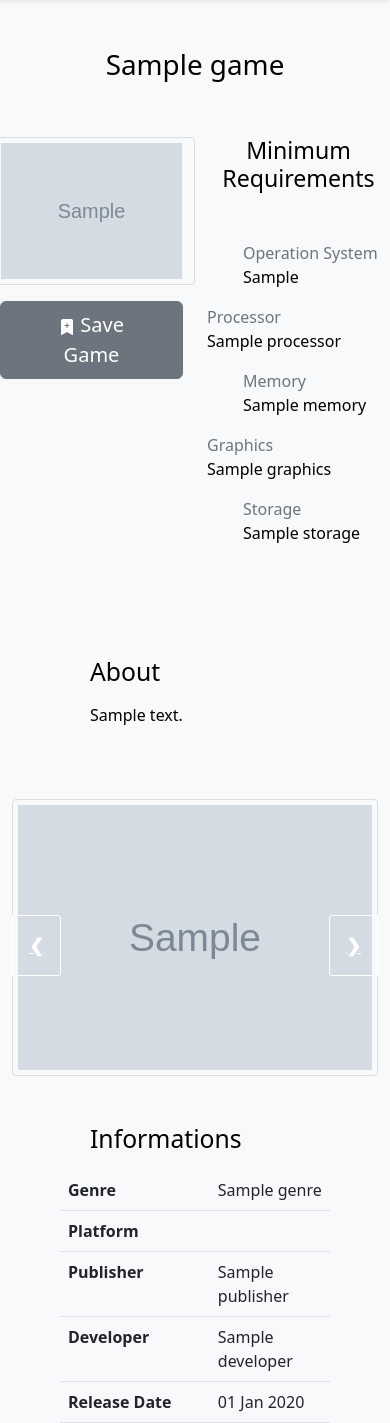
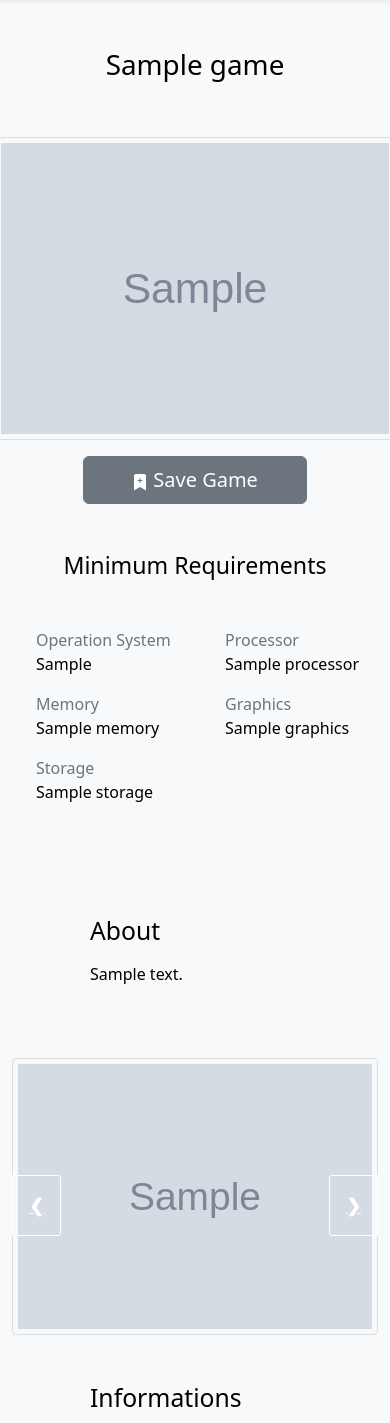
Before and after one commit to leonhardc/freetogameapi-django, a Django app: template consumer/templates/detalhes.html in a window 390 px wide; the page is wider, and only the part inside the window is pictured. Shown: the part 72-1495 px from the top of that part. Run offline with Django 4.2, Linux system fonts and the light colour scheme; the template is opened without the code that fills it: most values are stand-ins (such as "Sample title", 1, 10 or a date in 2020); grey boxes marked "Sample" are stand-in pictures; some libraries are stand-ins or nearby versions.

Commit message:
resolvido problema de responsividade no template de detalhes de produtos

```diff
--- a/consumer/templates/detalhes.html
+++ b/consumer/templates/detalhes.html
@@ -8,7 +8,7 @@
 
 <!-- Thumbnail -->
 <section class="d-flex justify-content-center">
-    <div class="row">
+    <div class="row row-cols-1 row-cols-sm-2 row-cols-md-3">
         {% if game.minimum_system_requirements %}
         <div class="col">
             <div class="row mt-5">
@@ -82,7 +82,7 @@
 
 <!-- Page content -->
 <section class="container mt-5">
-    <div class="row row-cols-1 row-cols-sm-2 g-2">
+    <div class="row row-cols-1 row-cols-sm-2 row-cols-md-3 g-2">
         {% if game.screenshots %}
         <div class="col">
             <h2 class="ms-5 mt-5 indent">About</h2>
```
